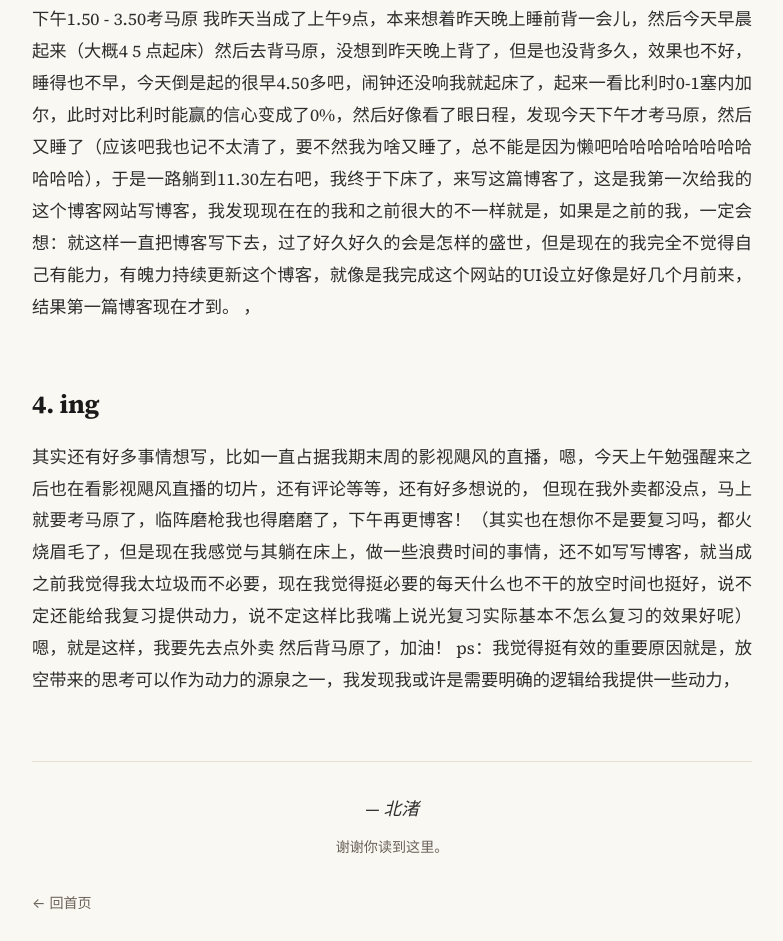
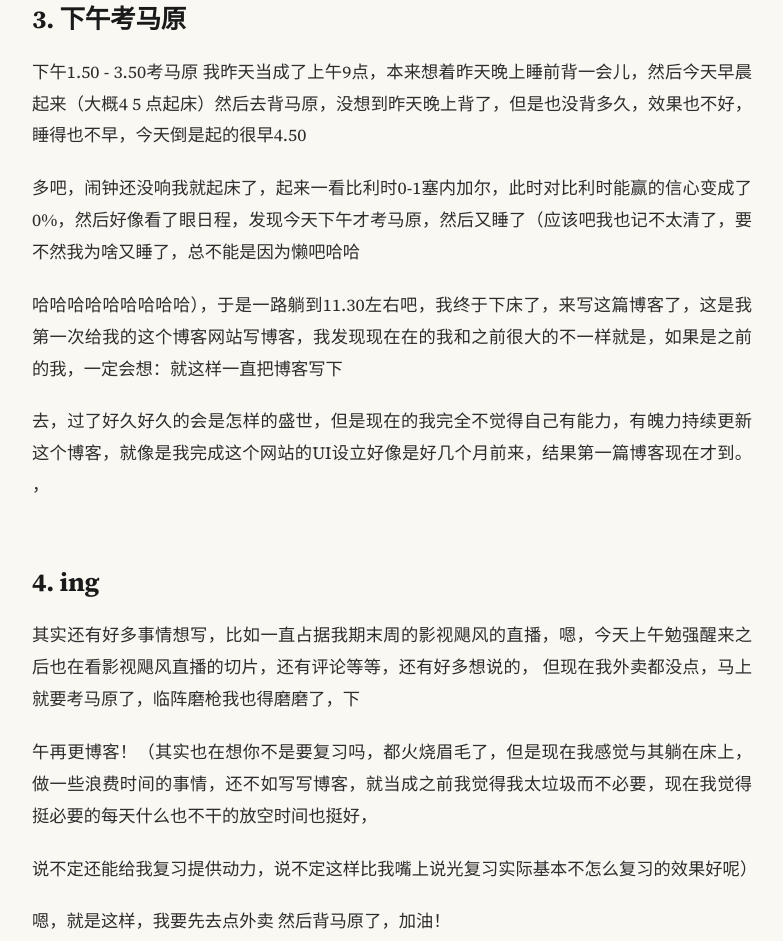
Before and after one commit to caoojon83193939-arch/my-website, an Astro site: page /posts/modian-week-1 in a window 1280 px wide. Shown: the part 1235-2176 px from the top of the page, without its empty margins (248-1031 px from the left). Built offline with nearby package versions, Linux system fonts and the light colour scheme; Astro itself is replaced by a stand-in of ours.

Commit message:
Update modian-week-1.md

```diff
--- a/src/content/posts/modian-week-1.md
+++ b/src/content/posts/modian-week-1.md
@@ -17,7 +17,9 @@
 起来真的很难，这么件说起来和听起来都如此简单的事情确实我19年人生里，独自如何也难以做到的事情，对于现在的我来说可能连觉得自己能做到的勇气都没有了。
 
 可是那又怎么样呢，我也想体会一下考的全会的感觉啊，这种爽感怎么也想体会一下，你说为了学到知识，为了掌握技术，确实，但是感觉没有这么强大的驱动力，即使有强大的驱动力，又能驱动我多久呢，即使能持续驱动，又能保
+
 证我一直在正确的航向上吗？
+
 
 但是，试试认为正确的东西总比不试试好不是吗？
 
@@ -27,9 +29,22 @@
 如果说满分是100分的话，我想我期末周复习备考应该是35分吧
 
 ## 3. 下午考马原
-下午1.50 - 3.50考马原 我昨天当成了上午9点，本来想着昨天晚上睡前背一会儿，然后今天早晨起来（大概4 5 点起床）然后去背马原，没想到昨天晚上背了，但是也没背多久，效果也不好，睡得也不早，今天倒是起的很早4.50多吧，闹钟还没响我就起床了，起来一看比利时0-1塞内加尔，此时对比利时能赢的信心变成了0%，然后好像看了眼日程，发现今天下午才考马原，然后又睡了（应该吧我也记不太清了，要不然我为啥又睡了，总不能是因为懒吧哈哈哈哈哈哈哈哈哈哈哈），于是一路躺到11.30左右吧，我终于下床了，来写这篇博客了，这是我第一次给我的这个博客网站写博客，我发现现在在的我和之前很大的不一样就是，如果是之前的我，一定会想：就这样一直把博客写下去，过了好久好久的会是怎样的盛世，但是现在的我完全不觉得自己有能力，有魄力持续更新这个博客，就像是我完成这个网站的UI设立好像是好几个月前来，结果第一篇博客现在才到。
+下午1.50 - 3.50考马原 我昨天当成了上午9点，本来想着昨天晚上睡前背一会儿，然后今天早晨起来（大概4 5 点起床）然后去背马原，没想到昨天晚上背了，但是也没背多久，效果也不好，睡得也不早，今天倒是起的很早4.50
+
+多吧，闹钟还没响我就起床了，起来一看比利时0-1塞内加尔，此时对比利时能赢的信心变成了0%，然后好像看了眼日程，发现今天下午才考马原，然后又睡了（应该吧我也记不太清了，要不然我为啥又睡了，总不能是因为懒吧哈哈
+
+哈哈哈哈哈哈哈哈哈），于是一路躺到11.30左右吧，我终于下床了，来写这篇博客了，这是我第一次给我的这个博客网站写博客，我发现现在在的我和之前很大的不一样就是，如果是之前的我，一定会想：就这样一直把博客写下
+
+去，过了好久好久的会是怎样的盛世，但是现在的我完全不觉得自己有能力，有魄力持续更新这个博客，就像是我完成这个网站的UI设立好像是好几个月前来，结果第一篇博客现在才到。
 ，
 ## 4. ing
-其实还有好多事情想写，比如一直占据我期末周的影视飓风的直播，嗯，今天上午勉强醒来之后也在看影视飓风直播的切片，还有评论等等，还有好多想说的， 但现在我外卖都没点，马上就要考马原了，临阵磨枪我也得磨磨了，下午再更博客！（其实也在想你不是要复习吗，都火烧眉毛了，但是现在我感觉与其躺在床上，做一些浪费时间的事情，还不如写写博客，就当成之前我觉得我太垃圾而不必要，现在我觉得挺必要的每天什么也不干的放空时间也挺好，说不定还能给我复习提供动力，说不定这样比我嘴上说光复习实际基本不怎么复习的效果好呢）
+其实还有好多事情想写，比如一直占据我期末周的影视飓风的直播，嗯，今天上午勉强醒来之后也在看影视飓风直播的切片，还有评论等等，还有好多想说的， 但现在我外卖都没点，马上就要考马原了，临阵磨枪我也得磨磨了，下
+
+午再更博客！（其实也在想你不是要复习吗，都火烧眉毛了，但是现在我感觉与其躺在床上，做一些浪费时间的事情，还不如写写博客，就当成之前我觉得我太垃圾而不必要，现在我觉得挺必要的每天什么也不干的放空时间也挺好，
+
+说不定还能给我复习提供动力，说不定这样比我嘴上说光复习实际基本不怎么复习的效果好呢）
+
 嗯，就是这样，我要先去点外卖 然后背马原了，加油！
+
+
 ps：我觉得挺有效的重要原因就是，放空带来的思考可以作为动力的源泉之一，我发现我或许是需要明确的逻辑给我提供一些动力，
```
